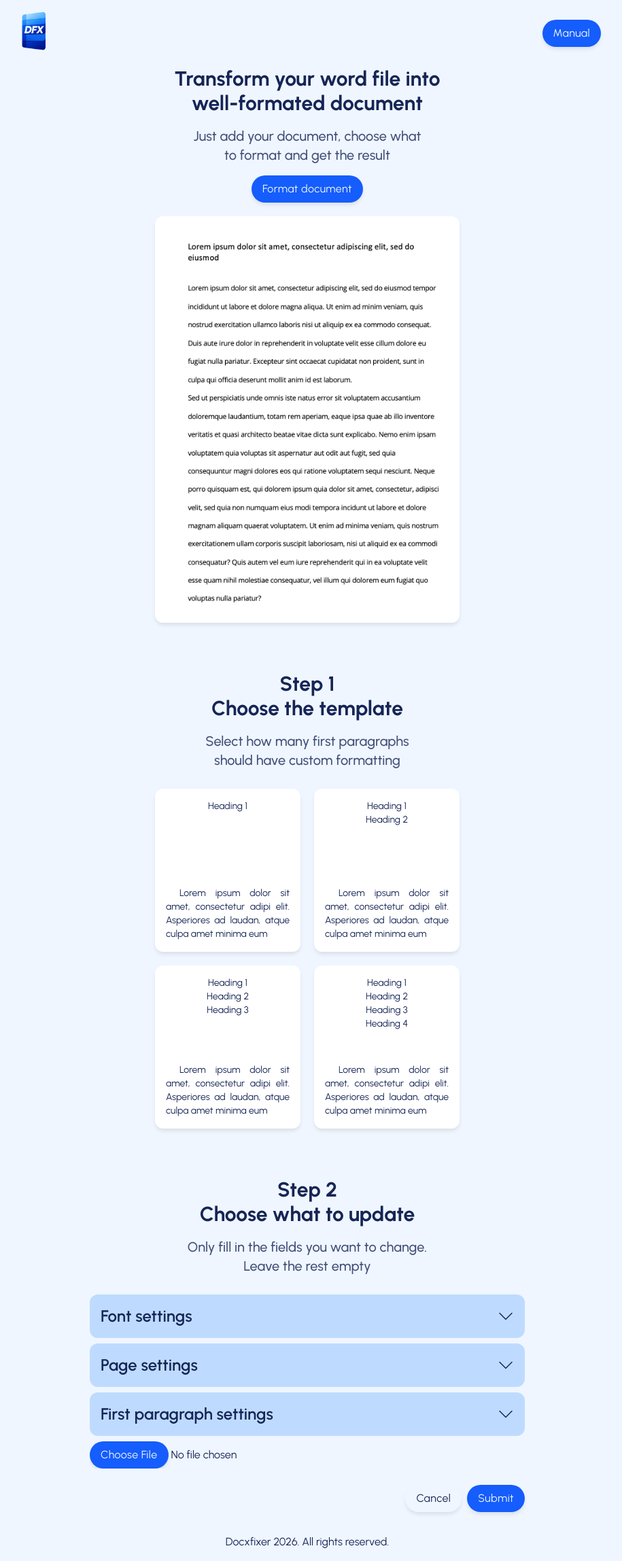
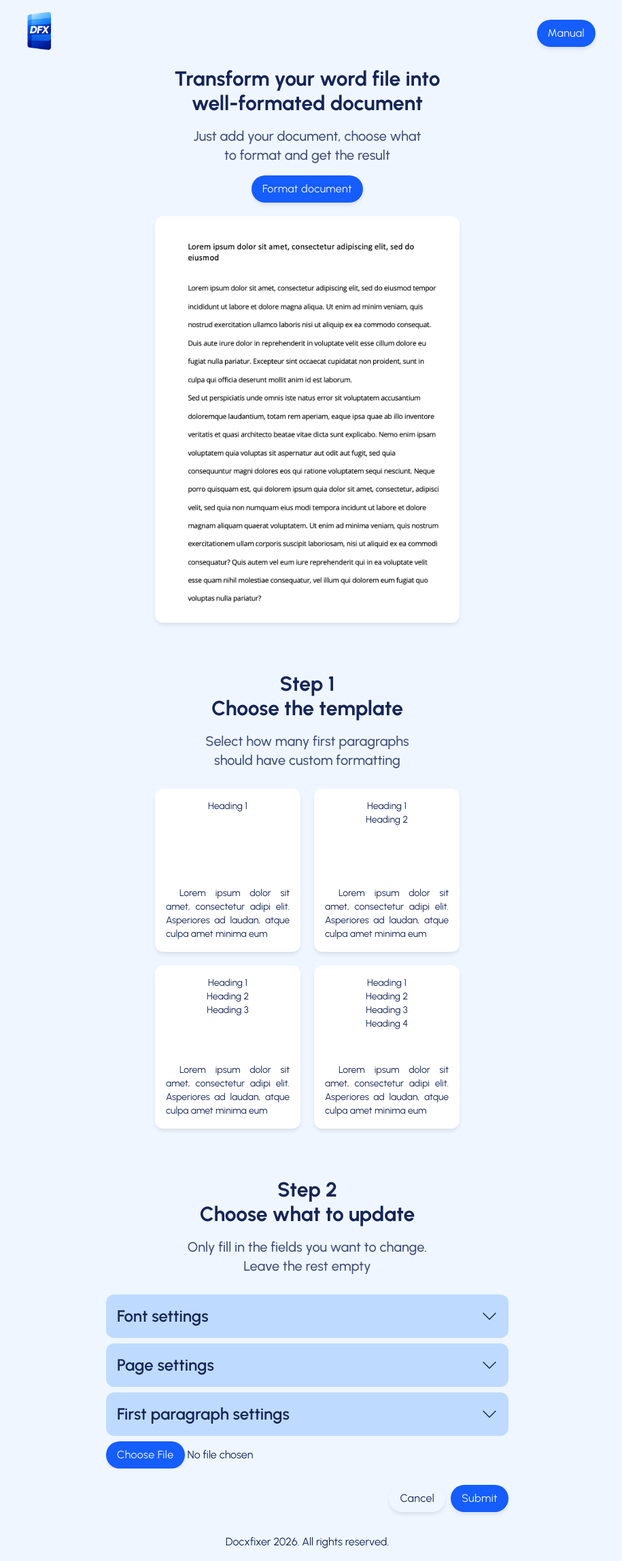
Before and after one commit to EgorFray/fdword, a React (Vite) app in the folder frontend/: page /dashboard in a window 1280 px wide. Shown: the whole page at 68% size, without its empty margins (188-1103 px from the left). Built offline with nearby package versions, Linux system fonts and the light colour scheme.

Commit message:
Setting new useRef to templates + small gap fixes

```diff
--- a/frontend/src/features/modifyForm/Form.jsx
+++ b/frontend/src/features/modifyForm/Form.jsx
@@ -1,7 +1,7 @@
 function Form({ onSubmit, children }) {
   return (
     <form
-      className="flex w-full max-w-100 flex-col items-start justify-items-start gap-4 md:max-w-160 md:gap-7"
+      className="flex w-full max-w-100 flex-col items-start justify-items-start gap-4 px-6 md:max-w-160 md:gap-7"
       onSubmit={onSubmit}
     >
       {children}
--- a/frontend/src/pages/Dashboard.jsx
+++ b/frontend/src/pages/Dashboard.jsx
@@ -7,10 +7,10 @@ import Modifier from "../ui/Modifier";
 
 function Dashboard() {
   // const [selectedTemplate, setSelectedTemplate] = useState(templates[0]);
-  const formRef = useRef(null);
+  const templatesRef = useRef(null);
 
   function handleClick() {
-    formRef.current?.scrollIntoView({
+    templatesRef.current?.scrollIntoView({
       behavior: "smooth",
     });
   }
@@ -22,7 +22,7 @@ function Dashboard() {
         description="Format your Word document exactly the way you need - control fonts, spacing, margins, and layout in seconds."
       />
       <Presentation onClick={handleClick} />
-      <Templates />
+      <Templates templatesRef={templatesRef} />
       <Modifier />
     </PageLayout>
   );
--- a/frontend/src/ui/Header.jsx
+++ b/frontend/src/ui/Header.jsx
@@ -3,7 +3,7 @@ import Logo from "./Logo";
 
 function Header() {
   return (
-    <header className="mt-4 flex items-center justify-between px-4">
+    <header className="mt-4 flex items-center justify-between px-6">
       <Logo />
       <NavLink
         to="/manual"
--- a/frontend/src/ui/Templates.jsx
+++ b/frontend/src/ui/Templates.jsx
@@ -3,9 +3,12 @@ import MainHeading from "./MainHeading";
 import SubHeading from "./SubHeading";
 import TemplateCard from "./TemplateCard";
 
-function Templates() {
+function Templates({ templatesRef }) {
   return (
-    <section className="flex flex-col items-center gap-4 md:gap-7">
+    <section
+      className="flex scroll-mt-16 flex-col items-center gap-4 md:gap-7"
+      ref={templatesRef}
+    >
       <div className="flex flex-col items-center gap-3 md:gap-4">
         <MainHeading>
           Step 1 <br /> Choose the template
```
